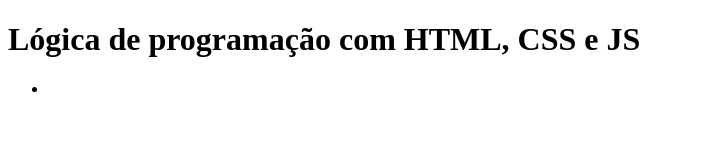
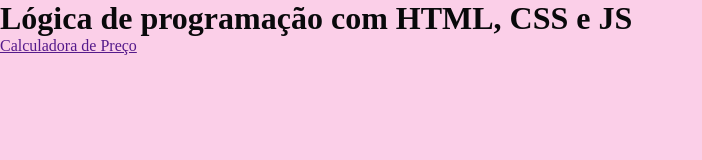
Before and after one commit to gabriela1607/atividade11, a plain HTML site: page index.html in a window 1280 px wide. Shown: the whole page, without its empty margins (0-702 px from the left). Drawn offline with Linux system fonts and the light colour scheme.

Commit message:
style:css reset and backgroud change

```diff
--- a/index.html
+++ b/index.html
@@ -3,6 +3,7 @@
 <head>
     <meta charset="UTF-8">
     <meta name="viewport" content="width=device-width, initial-scale=1.0">
+    <link rel="stylesheet" href="./style.css">
     <title>Atividade 11</title>
 </head>
 <body>
@@ -13,7 +14,7 @@
     <nav>
         <ul>
             <li>
-                <a href=""></a>
+                <a href="">Calculadora de Preço</a>
             </li>
         </ul>
     </nav>
--- a/style.css
+++ b/style.css
@@ -0,0 +1,15 @@
+ * {
+    margin: 0;
+    padding: 0;
+    box-sizing: border-box;
+ }
+
+:root {
+    --main-backgroud:#fbcfe8;
+    --text-color:#09090b;
+}
+
+body {
+    background-color: var(--main-backgroud);
+    color: var(--text-color);
+}
```
